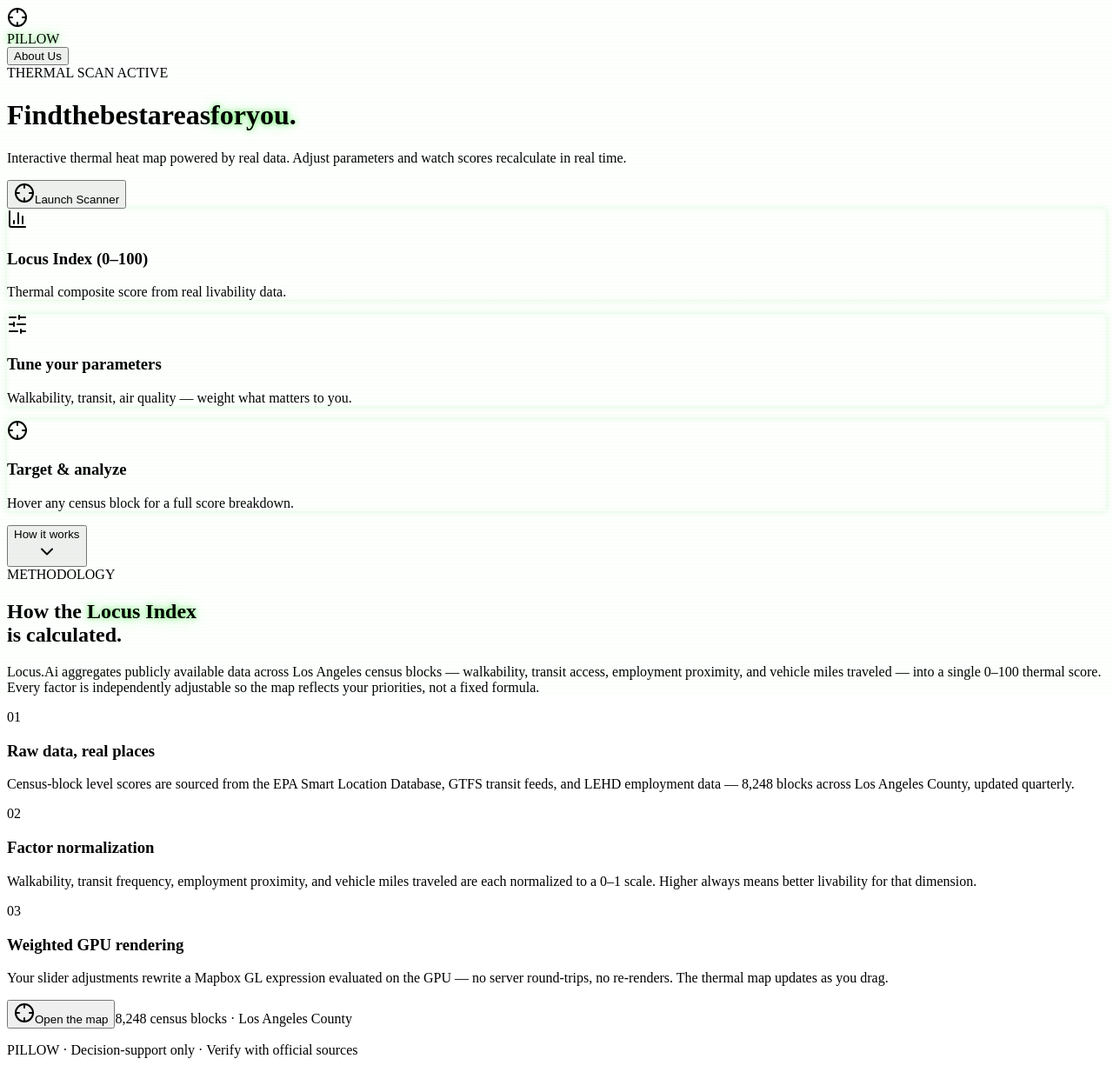
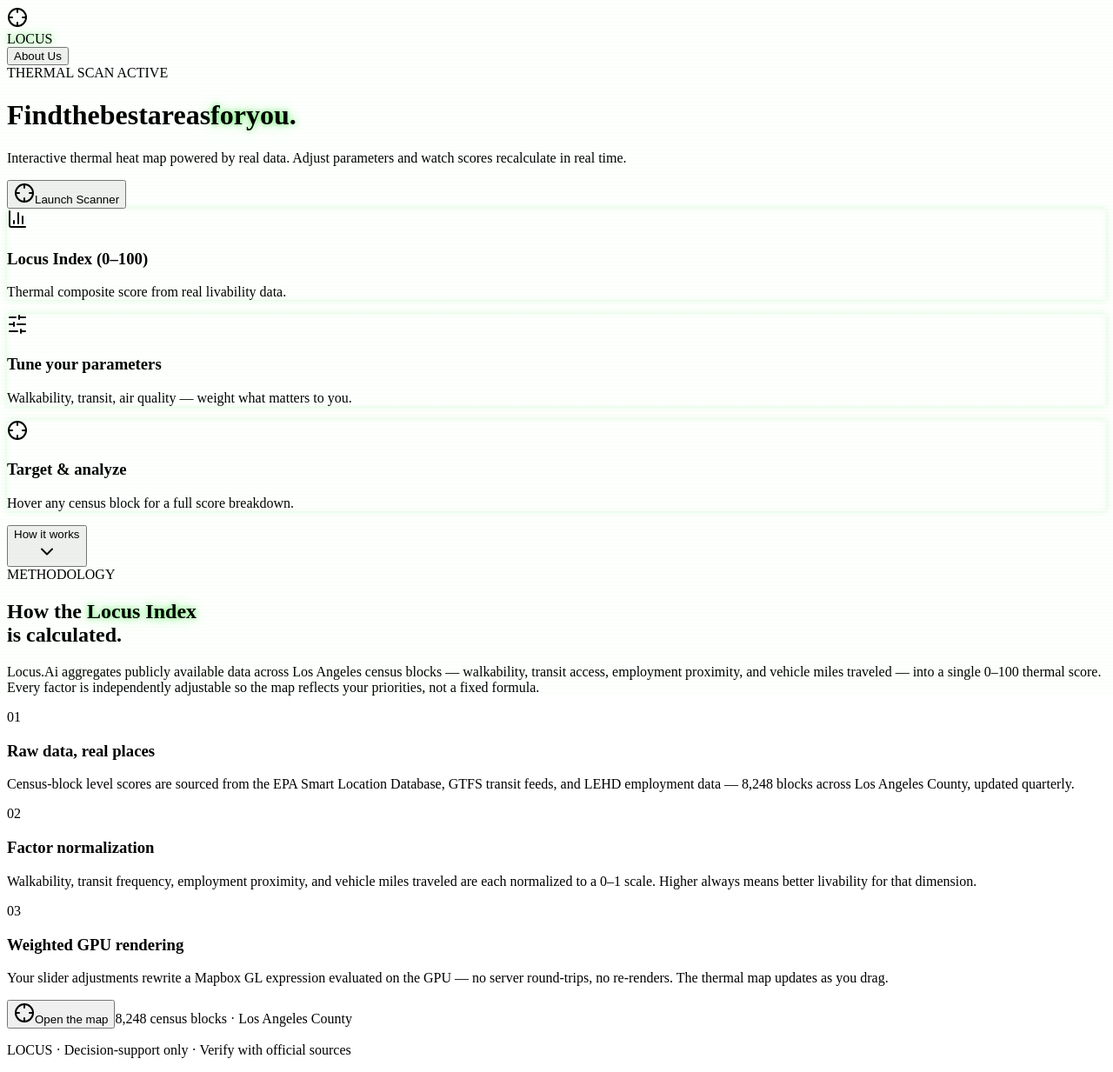
Before and after one commit to migingyn/Pillow, a React (Vite) app in the folder frontend/: page / in a window 1280 px wide. Shown: the whole page at 87% size. Built offline with nearby package versions, Linux system fonts and the light colour scheme.

Commit message:
fixed locus name

```diff
--- a/frontend/index.html
+++ b/frontend/index.html
@@ -3,6 +3,7 @@
   <head>
     <meta charset="UTF-8" />
     <meta name="viewport" content="width=device-width, initial-scale=1.0" />
+    <link rel="icon" type="image/svg+xml" href="/favicon.svg" />
     <title>Locus.Ai</title>
   </head>
   <body>
--- a/frontend/src/components/ThermalBoot.tsx
+++ b/frontend/src/components/ThermalBoot.tsx
@@ -165,8 +165,8 @@
           >
             <Crosshair className="h-9 w-9 text-primary" />
           </div>
-          <span className="font-mono font-bold text-primary text-3xl tracking-[0.55em] neon-text">
-            PILLOW
+          <span className="font-mono font-bold text-primary text-3xl tracking-[0.55em] pl-[0.55em] neon-text">
+            LOCUS
           </span>
         </motion.div>
       </div>
--- a/frontend/src/pages/Landing.tsx
+++ b/frontend/src/pages/Landing.tsx
@@ -132,7 +132,7 @@
           <div className="h-8 w-8 rounded bg-primary/10 border border-primary/30 flex items-center justify-center shrink-0">
             <Crosshair className="h-4 w-4 text-primary" />
           </div>
-          <span className="font-mono font-bold text-primary tracking-widest neon-text">PILLOW</span>
+          <span className="font-mono font-bold text-primary tracking-widest neon-text">LOCUS</span>
         </div>
         <div className="flex items-center gap-3 sm:gap-6">
           <button
@@ -351,7 +351,7 @@
       {/* ── Footer ───────────────────────────────────────────────────────── */}
       <footer className="relative z-10 border-t border-border py-6 px-4 sm:px-6">
         <p className="text-[9px] font-mono text-muted-foreground/40 text-center tracking-widest uppercase">
-          PILLOW · Decision-support only · Verify with official sources
+          LOCUS · Decision-support only · Verify with official sources
         </p>
       </footer>
 
--- a/frontend/src/pages/MapPage.tsx
+++ b/frontend/src/pages/MapPage.tsx
@@ -514,7 +514,7 @@
           <div className="h-7 w-7 rounded bg-primary/10 border border-primary/30 flex items-center justify-center">
             <Crosshair className="h-3.5 w-3.5 text-primary" />
           </div>
-          <span className="font-mono font-bold text-primary text-sm neon-text tracking-wider hidden xs:inline">PILLOW</span>
+          <span className="font-mono font-bold text-primary text-sm neon-text tracking-wider hidden xs:inline">LOCUS</span>
         </button>
         <div className="flex-1 relative">
           <input
```
Also changed, not shown: frontend/public/favicon.svg (added).
